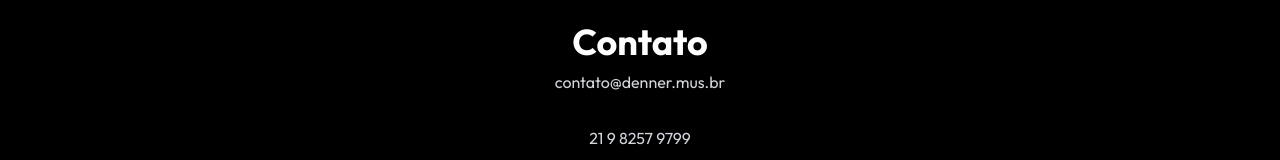
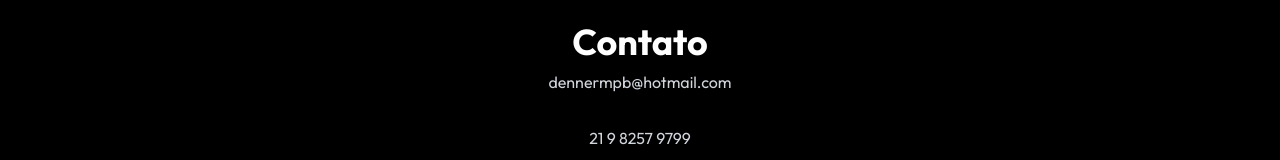
Before and after one commit to dennersam/denner.mus.br, a React (Vite) app: page / in a window 1280 px wide. Shown: the part 3828-3988 px from the top of the page. Built offline with nearby package versions, Linux system fonts and the light colour scheme.

Commit message:
Contato alterado email

```diff
--- a/src/Components/Content/Contato.tsx
+++ b/src/Components/Content/Contato.tsx
@@ -3,7 +3,7 @@ export default function Contato() {
       <div className="mx-auto bg-black py-30 pt-20 w-full overflow-hidden text-white" id="Musica">
 
         <h1 className="text-2xl sm:text-4xl font-bold mb-2 text-center ">Contato</h1>
-        <p className="text-center text-gray-300 mb-8 max-w-80 mx-auto">contato@denner.mus.br</p>
+        <p className="text-center text-gray-300 mb-8 max-w-80 mx-auto">dennermpb@hotmail.com</p>
         <p className="text-center text-gray-300 mb-8 max-w-80 mx-auto">21 9 8257 9799</p>
       </div>
     )
```
